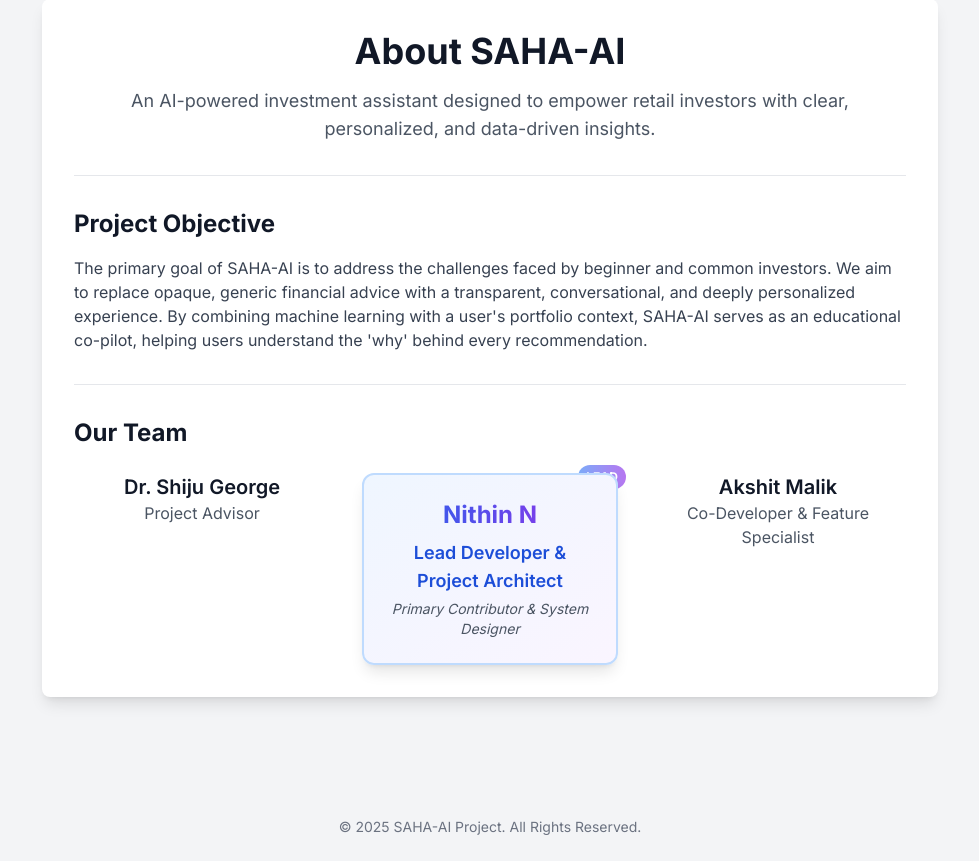
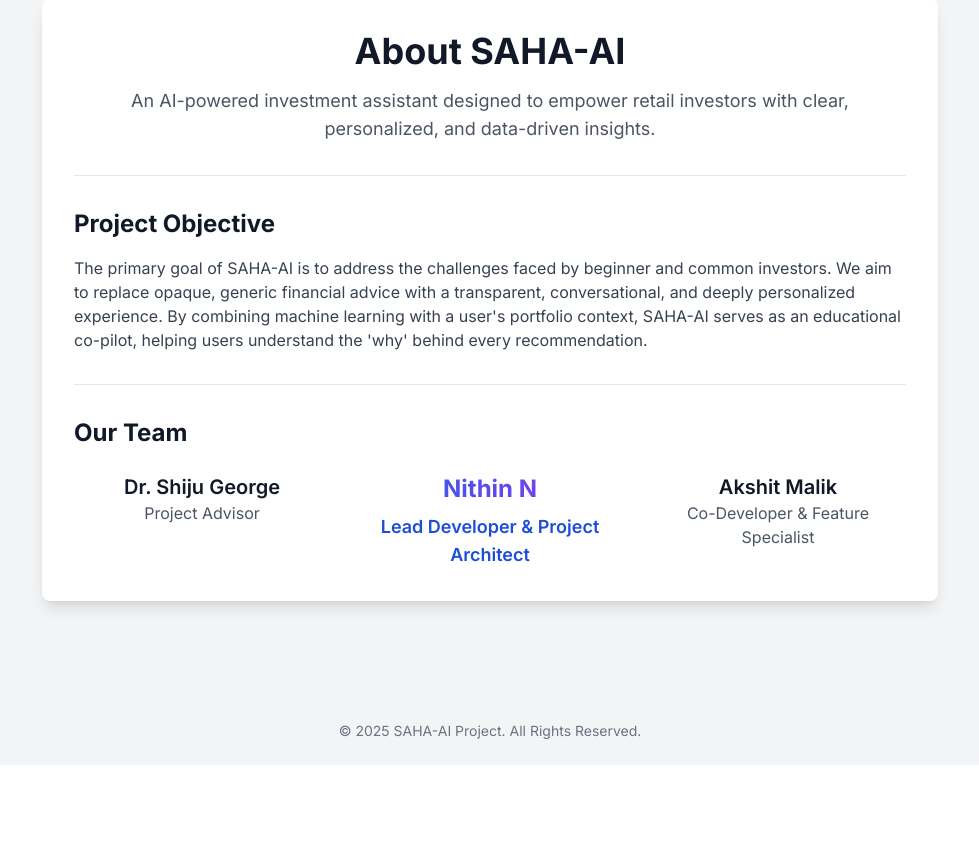
Before and after one commit to nithin1906/saha-ai, a Django app: template advisor/templates/advisor/about.html in a window 1280 px wide. Shown: the part 121-982 px from the top of the page, without its empty margins (150-1129 px from the left). After the commit the page ends 860 px from the top, so only its background shows below. Run offline with Django 5.2, Linux system fonts and the light colour scheme; the template is opened without the code that fills it, so the values that code supplies are empty; some libraries are stand-ins or nearby versions.

Commit message:
Simplify Nithin N's styling on About Us page
- Removed gradient background and border outline
- Removed LEAD badge and animation
- Removed 'Primary Contributor & System Designer' subtitle
- Kept gradient text colors and larger text size
- Maintained centered position and clean professional look

```diff
--- a/advisor/templates/advisor/about.html
+++ b/advisor/templates/advisor/about.html
@@ -52,15 +52,9 @@
                         <p class="text-md text-gray-600 dark:text-gray-400">Project Advisor</p>
                     </div>
                     <!-- Featured Team Member - Nithin N -->
-                    <div class="text-center relative">
-                        <div class="absolute -top-2 -right-2 bg-gradient-to-r from-blue-500 to-purple-600 text-white text-xs px-2 py-1 rounded-full font-bold animate-pulse">
-                            LEAD
-                        </div>
-                        <div class="bg-gradient-to-br from-blue-50 to-purple-50 dark:from-blue-900/20 dark:to-purple-900/20 p-6 rounded-xl border-2 border-blue-200 dark:border-blue-700 shadow-lg transform hover:scale-105 transition-all duration-300">
-                            <h4 class="text-2xl font-bold bg-gradient-to-r from-blue-600 to-purple-600 bg-clip-text text-transparent">Nithin N</h4>
-                            <p class="text-lg font-semibold text-blue-700 dark:text-blue-300 mt-2">Lead Developer & Project Architect</p>
-                            <p class="text-sm text-gray-600 dark:text-gray-400 mt-1 italic">Primary Contributor & System Designer</p>
-                        </div>
+                    <div class="text-center">
+                        <h4 class="text-2xl font-bold bg-gradient-to-r from-blue-600 to-purple-600 bg-clip-text text-transparent">Nithin N</h4>
+                        <p class="text-lg font-semibold text-blue-700 dark:text-blue-300 mt-2">Lead Developer & Project Architect</p>
                     </div>
                     <div class="text-center">
                         <h4 class="text-xl font-semibold text-gray-900 dark:text-gray-100">Akshit Malik</h4>
```
